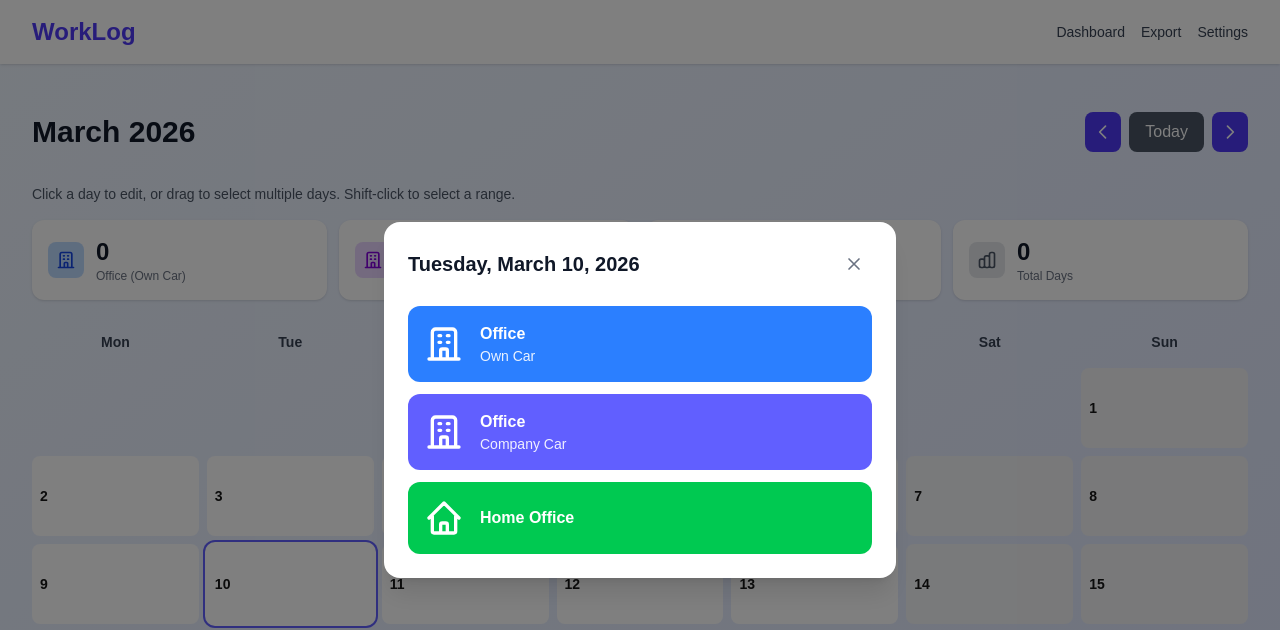
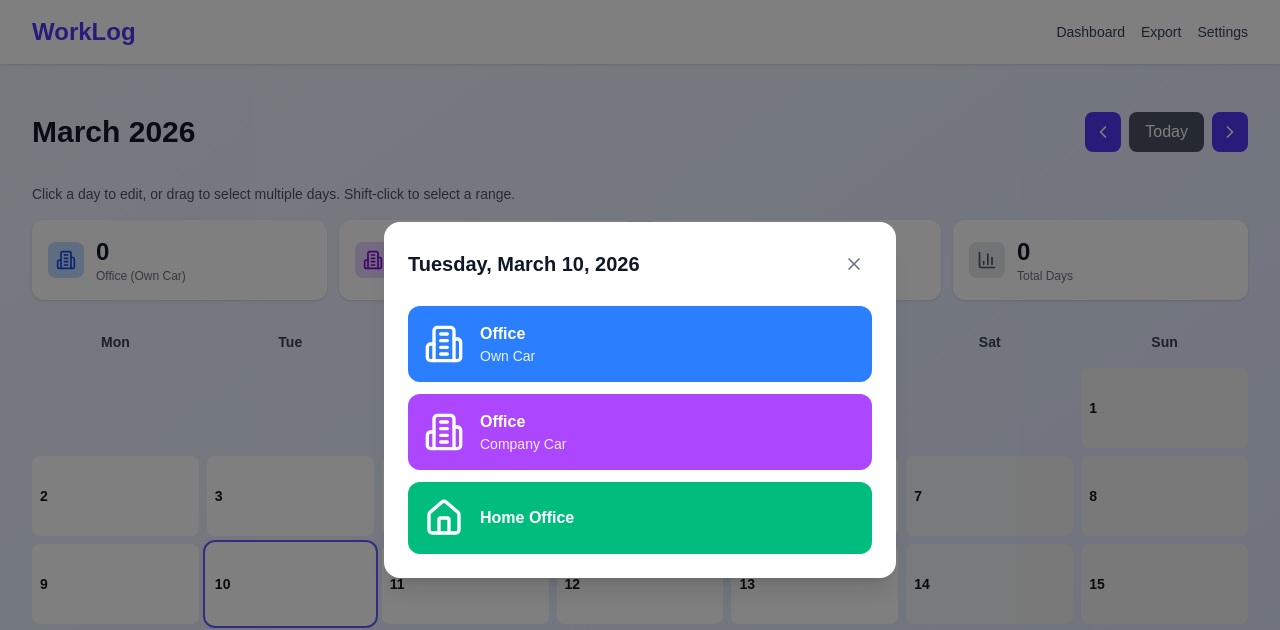
Before and after one commit to kuehnleon/daydesk, a Next.js app: page /calendar in a window 1280 px wide. Both pictures are taken after a click on the button "10". Shown: the top 630 px of the page. Built offline with nearby package versions, Linux system fonts and the light colour scheme; no server answers.

Commit message:
Replace manual SVG icons with Lucide React library
Use Building2, Home, Car, Palmtree, ChevronLeft/Right, X, BarChart3

```diff
--- a/src/app/calendar/page.tsx
+++ b/src/app/calendar/page.tsx
@@ -3,6 +3,16 @@
 import { useState, useEffect, useCallback } from 'react'
 import { format, startOfMonth, endOfMonth, eachDayOfInterval, isToday, getDay, isBefore, isAfter } from 'date-fns'
 import { useToast } from '@/components/ui/toast'
+import {
+  Building2,
+  Home,
+  Car,
+  Palmtree,
+  ChevronLeft,
+  ChevronRight,
+  X,
+  BarChart3
+} from 'lucide-react'
 
 interface Attendance {
   id: string
@@ -254,43 +264,23 @@ export default function Calendar() {
     return { officeOwnCar, officeCompanyCar, homeOffice, totalOffice, total: entries.length }
   }
 
-  // Icon components for attendance types
-  const OfficeIcon = ({ className = "h-4 w-4" }: { className?: string }) => (
-    <svg className={className} fill="none" stroke="currentColor" viewBox="0 0 24 24">
-      <path strokeLinecap="round" strokeLinejoin="round" strokeWidth={2} d="M19 21V5a2 2 0 00-2-2H7a2 2 0 00-2 2v16m14 0h2m-2 0h-5m-9 0H3m2 0h5M9 7h1m-1 4h1m4-4h1m-1 4h1m-5 10v-5a1 1 0 011-1h2a1 1 0 011 1v5m-4 0h4" />
-    </svg>
-  )
-
-  const HomeIcon = ({ className = "h-4 w-4" }: { className?: string }) => (
-    <svg className={className} fill="none" stroke="currentColor" viewBox="0 0 24 24">
-      <path strokeLinecap="round" strokeLinejoin="round" strokeWidth={2} d="M3 12l2-2m0 0l7-7 7 7M5 10v10a1 1 0 001 1h3m10-11l2 2m-2-2v10a1 1 0 01-1 1h-3m-6 0a1 1 0 001-1v-4a1 1 0 011-1h2a1 1 0 011 1v4a1 1 0 001 1m-6 0h6" />
-    </svg>
-  )
-
-  const CarIcon = ({ className = "h-3 w-3" }: { className?: string }) => (
-    <svg className={className} fill="none" stroke="currentColor" viewBox="0 0 24 24">
-      <path strokeLinecap="round" strokeLinejoin="round" strokeWidth={2} d="M9 17a2 2 0 11-4 0 2 2 0 014 0zM19 17a2 2 0 11-4 0 2 2 0 014 0z" />
-      <path strokeLinecap="round" strokeLinejoin="round" strokeWidth={2} d="M13 16V6a1 1 0 00-1-1H4a1 1 0 00-1 1v10a1 1 0 001 1h1m8-1a1 1 0 01-1 1H9m4-1V8a1 1 0 011-1h2.586a1 1 0 01.707.293l3.414 3.414a1 1 0 01.293.707V16a1 1 0 01-1 1h-1m-6-1a1 1 0 001 1h1M5 17a2 2 0 104 0m-4 0a2 2 0 114 0m6 0a2 2 0 104 0m-4 0a2 2 0 114 0" />
-    </svg>
-  )
-
   const getAttendanceIcon = (attendance: Attendance) => {
     if (attendance.type === 'home') {
-      return <HomeIcon className="h-5 w-5 text-emerald-700 dark:text-emerald-300" />
+      return <Home className="h-5 w-5 text-emerald-700 dark:text-emerald-300" />
     }
     if (attendance.type === 'office' && attendance.transport === 'company_car') {
       return (
         <div className="flex items-center gap-0.5">
-          <OfficeIcon className="h-5 w-5 text-purple-700 dark:text-purple-300" />
-          <CarIcon className="h-3 w-3 text-purple-600 dark:text-purple-400" />
+          <Building2 className="h-5 w-5 text-purple-700 dark:text-purple-300" />
+          <Car className="h-3 w-3 text-purple-600 dark:text-purple-400" />
         </div>
       )
     }
     if (attendance.type === 'office') {
       return (
         <div className="flex items-center gap-0.5">
-          <OfficeIcon className="h-5 w-5 text-blue-700 dark:text-blue-300" />
-          {attendance.transport && <CarIcon className="h-3 w-3 text-blue-600 dark:text-blue-400" />}
+          <Building2 className="h-5 w-5 text-blue-700 dark:text-blue-300" />
+          {attendance.transport && <Car className="h-3 w-3 text-blue-600 dark:text-blue-400" />}
         </div>
       )
     }
@@ -335,9 +325,7 @@ export default function Calendar() {
               className="rounded-lg bg-indigo-600 p-2 text-white hover:bg-indigo-700"
               aria-label="Previous month"
             >
-              <svg className="h-5 w-5" fill="none" stroke="currentColor" viewBox="0 0 24 24">
-                <path strokeLinecap="round" strokeLinejoin="round" strokeWidth={2} d="M15 19l-7-7 7-7" />
-              </svg>
+              <ChevronLeft className="h-5 w-5" />
             </button>
             <button
               onClick={() => setCurrentMonth(new Date())}
@@ -350,9 +338,7 @@ export default function Calendar() {
               className="rounded-lg bg-indigo-600 p-2 text-white hover:bg-indigo-700"
               aria-label="Next month"
             >
-              <svg className="h-5 w-5" fill="none" stroke="currentColor" viewBox="0 0 24 24">
-                <path strokeLinecap="round" strokeLinejoin="round" strokeWidth={2} d="M9 5l7 7-7 7" />
-              </svg>
+              <ChevronRight className="h-5 w-5" />
             </button>
           </div>
         </div>
@@ -365,7 +351,7 @@ export default function Calendar() {
         <div className="mb-6 grid grid-cols-2 gap-3 sm:grid-cols-4">
           <div className="flex items-center gap-3 rounded-xl bg-white p-4 shadow-sm dark:bg-gray-800">
             <div className="rounded-lg bg-blue-200 p-2 dark:bg-blue-800">
-              <OfficeIcon className="h-5 w-5 text-blue-700 dark:text-blue-300" />
+              <Building2 className="h-5 w-5 text-blue-700 dark:text-blue-300" />
             </div>
             <div>
               <div className="text-2xl font-bold text-gray-900 dark:text-white">{summary.officeOwnCar}</div>
@@ -374,7 +360,7 @@ export default function Calendar() {
           </div>
           <div className="flex items-center gap-3 rounded-xl bg-white p-4 shadow-sm dark:bg-gray-800">
             <div className="rounded-lg bg-purple-200 p-2 dark:bg-purple-800">
-              <OfficeIcon className="h-5 w-5 text-purple-700 dark:text-purple-300" />
+              <Building2 className="h-5 w-5 text-purple-700 dark:text-purple-300" />
             </div>
             <div>
               <div className="text-2xl font-bold text-gray-900 dark:text-white">{summary.officeCompanyCar}</div>
@@ -383,7 +369,7 @@ export default function Calendar() {
           </div>
           <div className="flex items-center gap-3 rounded-xl bg-white p-4 shadow-sm dark:bg-gray-800">
             <div className="rounded-lg bg-emerald-200 p-2 dark:bg-emerald-800">
-              <HomeIcon className="h-5 w-5 text-emerald-700 dark:text-emerald-300" />
+              <Home className="h-5 w-5 text-emerald-700 dark:text-emerald-300" />
             </div>
             <div>
               <div className="text-2xl font-bold text-gray-900 dark:text-white">{summary.homeOffice}</div>
@@ -392,9 +378,7 @@ export default function Calendar() {
           </div>
           <div className="flex items-center gap-3 rounded-xl bg-white p-4 shadow-sm dark:bg-gray-800">
             <div className="rounded-lg bg-gray-200 p-2 dark:bg-gray-700">
-              <svg className="h-5 w-5 text-gray-600 dark:text-gray-300" fill="none" stroke="currentColor" viewBox="0 0 24 24">
-                <path strokeLinecap="round" strokeLinejoin="round" strokeWidth={2} d="M9 19v-6a2 2 0 00-2-2H5a2 2 0 00-2 2v6a2 2 0 002 2h2a2 2 0 002-2zm0 0V9a2 2 0 012-2h2a2 2 0 012 2v10m-6 0a2 2 0 002 2h2a2 2 0 002-2m0 0V5a2 2 0 012-2h2a2 2 0 012 2v14a2 2 0 01-2 2h-2a2 2 0 01-2-2z" />
-              </svg>
+              <BarChart3 className="h-5 w-5 text-gray-600 dark:text-gray-300" />
             </div>
             <div>
               <div className="text-2xl font-bold text-gray-900 dark:text-white">{summary.total}</div>
@@ -418,6 +402,7 @@ export default function Calendar() {
             const dateStr = format(day, 'yyyy-MM-dd')
             const attendance = attendances[dateStr]
             const selected = isDateSelected(day)
+            const isHoliday = holidays.has(dateStr)
 
             return (
               <button
@@ -434,7 +419,8 @@ export default function Calendar() {
               >
                 <div className="flex items-center justify-between">
                   <span className="text-sm font-semibold">{format(day, 'd')}</span>
-                  {attendance && getAttendanceIcon(attendance)}
+                  {isHoliday && <Palmtree className="h-5 w-5 text-red-600 dark:text-red-400" />}
+                  {!isHoliday && attendance && getAttendanceIcon(attendance)}
                 </div>
               </button>
             )
@@ -454,9 +440,7 @@ export default function Calendar() {
                 onClick={closeModal}
                 className="rounded-lg p-2 text-gray-500 hover:bg-gray-100 dark:text-gray-400 dark:hover:bg-gray-700"
               >
-                <svg className="h-5 w-5" fill="none" stroke="currentColor" viewBox="0 0 24 24">
-                  <path strokeLinecap="round" strokeLinejoin="round" strokeWidth={2} d="M6 18L18 6M6 6l12 12" />
-                </svg>
+                <X className="h-5 w-5" />
               </button>
             </div>
 
@@ -466,9 +450,7 @@ export default function Calendar() {
                 disabled={isLoading}
                 className="relative flex items-center gap-4 rounded-xl bg-blue-500 p-4 text-left text-white transition-all hover:scale-[1.02] hover:bg-blue-600 disabled:opacity-50"
               >
-                <svg className="h-10 w-10" fill="none" stroke="currentColor" viewBox="0 0 24 24">
-                  <path strokeLinecap="round" strokeLinejoin="round" strokeWidth={2} d="M19 21V5a2 2 0 00-2-2H7a2 2 0 00-2 2v16m14 0h2m-2 0h-5m-9 0H3m2 0h5M9 7h1m-1 4h1m4-4h1m-1 4h1m-5 10v-5a1 1 0 011-1h2a1 1 0 011 1v5m-4 0h4" />
-                </svg>
+                <Building2 className="h-10 w-10" />
                 <div>
                   <div className="font-semibold">Office</div>
                   <div className="text-sm opacity-90">Own Car</div>
@@ -478,11 +460,9 @@ export default function Calendar() {
               <button
                 onClick={() => saveAttendance('office', 'company_car')}
                 disabled={isLoading}
-                className="relative flex items-center gap-4 rounded-xl bg-indigo-500 p-4 text-left text-white transition-all hover:scale-[1.02] hover:bg-indigo-600 disabled:opacity-50"
+                className="relative flex items-center gap-4 rounded-xl bg-purple-500 p-4 text-left text-white transition-all hover:scale-[1.02] hover:bg-purple-600 disabled:opacity-50"
               >
-                <svg className="h-10 w-10" fill="none" stroke="currentColor" viewBox="0 0 24 24">
-                  <path strokeLinecap="round" strokeLinejoin="round" strokeWidth={2} d="M19 21V5a2 2 0 00-2-2H7a2 2 0 00-2 2v16m14 0h2m-2 0h-5m-9 0H3m2 0h5M9 7h1m-1 4h1m4-4h1m-1 4h1m-5 10v-5a1 1 0 011-1h2a1 1 0 011 1v5m-4 0h4" />
-                </svg>
+                <Building2 className="h-10 w-10" />
                 <div>
                   <div className="font-semibold">Office</div>
                   <div className="text-sm opacity-90">Company Car</div>
@@ -492,11 +472,9 @@ export default function Calendar() {
               <button
                 onClick={() => saveAttendance('home', null)}
                 disabled={isLoading}
-                className="relative flex items-center gap-4 rounded-xl bg-green-500 p-4 text-left text-white transition-all hover:scale-[1.02] hover:bg-green-600 disabled:opacity-50"
+                className="relative flex items-center gap-4 rounded-xl bg-emerald-500 p-4 text-left text-white transition-all hover:scale-[1.02] hover:bg-emerald-600 disabled:opacity-50"
               >
-                <svg className="h-10 w-10" fill="none" stroke="currentColor" viewBox="0 0 24 24">
-                  <path strokeLinecap="round" strokeLinejoin="round" strokeWidth={2} d="M3 12l2-2m0 0l7-7 7 7M5 10v10a1 1 0 001 1h3m10-11l2 2m-2-2v10a1 1 0 01-1 1h-3m-6 0a1 1 0 001-1v-4a1 1 0 011-1h2a1 1 0 011 1v4a1 1 0 001 1m-6 0h6" />
-                </svg>
+                <Home className="h-10 w-10" />
                 <div>
                   <div className="font-semibold">Home Office</div>
                 </div>
```
